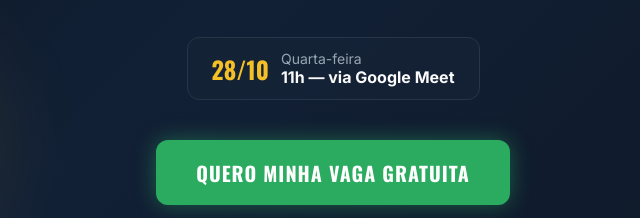
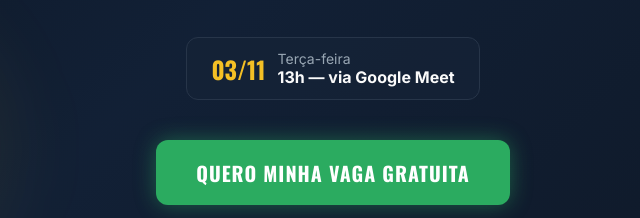
Before and after one commit to financasestrategicassuporte-debug/workshopgestaofitness, a plain HTML site: page index.html in a window 1280 px wide. Shown: the part 510-728 px from the top of the page, 307-947 px from the left. Drawn offline with nearby package versions, Linux system fonts and the light colour scheme.

Commit message:
Atualiza workshop para terça-feira 03/11 às 13h

```diff
--- a/index.html
+++ b/index.html
@@ -50,10 +50,10 @@ if('requestIdleCallback' in window){requestIdleCallback(__loadFbSdk,{timeout:350
       <p style="color:hsl(0,0%,98%,0.7);font-size:clamp(0.9rem,1.3vw,1.125rem);max-width:42rem;margin:0 auto 2.5rem;">Sem depender de marketing caro. Sem descontos. Sem promoções malucas.</p>
       <div style="display:flex;flex-wrap:wrap;align-items:center;justify-content:center;gap:1.5rem;margin-bottom:2.5rem;">
         <div style="display:flex;align-items:center;gap:0.75rem;background:hsl(216,45%,15%,0.85);padding:0.75rem 1.5rem;border-radius:0.75rem;border:1px solid hsl(216,30%,22%);">
-          <span style="color:hsl(45,90%,55%);font-family:Oswald,sans-serif;font-size:1.5rem;font-weight:700;">28/10</span>
+          <span style="color:hsl(45,90%,55%);font-family:Oswald,sans-serif;font-size:1.5rem;font-weight:700;">03/11</span>
           <div style="text-align:left;">
-            <p style="margin:0;font-size:0.875rem;color:hsl(210,15%,65%);">Quarta-feira</p>
-            <p style="margin:0;color:hsl(0,0%,98%);font-weight:600;">11h — via Google Meet</p>
+            <p style="margin:0;font-size:0.875rem;color:hsl(210,15%,65%);">Terça-feira</p>
+            <p style="margin:0;color:hsl(0,0%,98%);font-weight:600;">13h — via Google Meet</p>
           </div>
         </div>
       </div>
```
